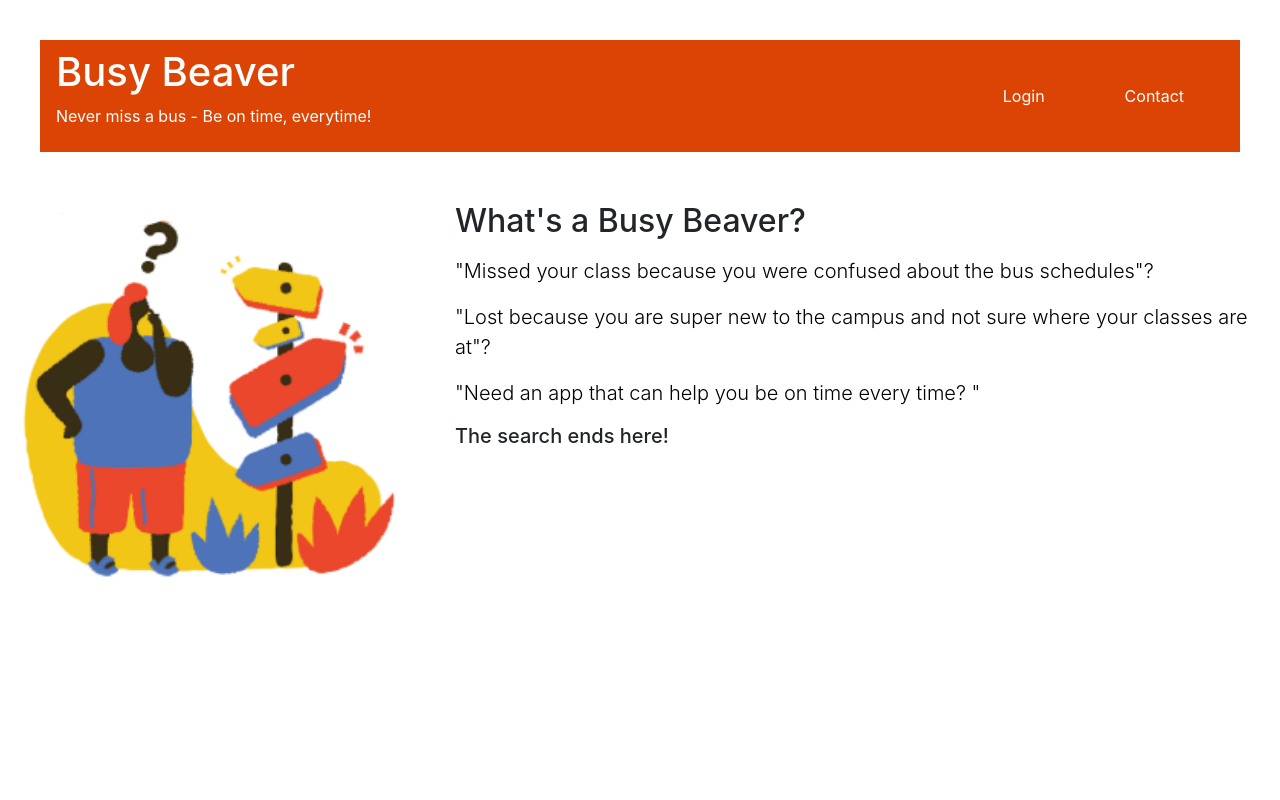
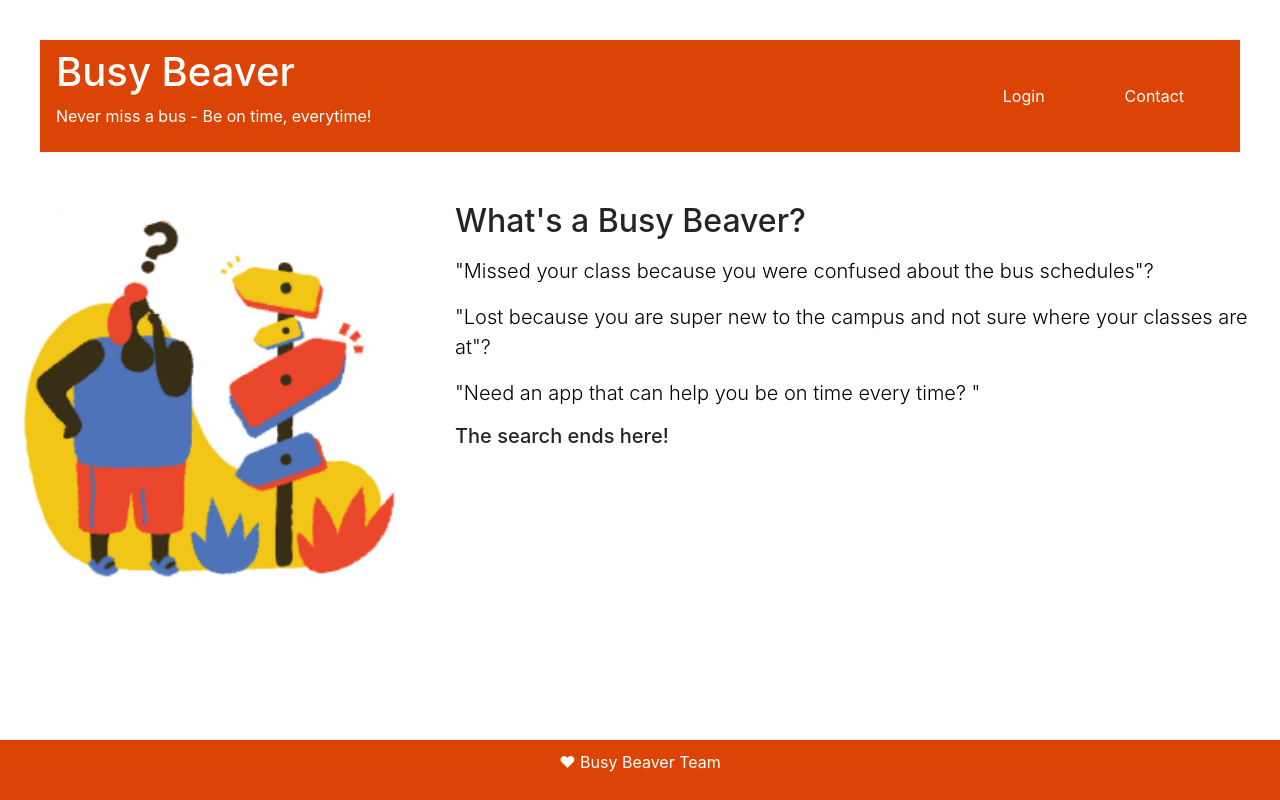
Before and after one commit to rupikad/busy-beaver-project, a Vue app: page /#/ in a window 1280 px wide. Built offline with nearby package versions, Linux system fonts and the light colour scheme; the HTML template or start-up script is replaced by a standard one.

Commit message:
Added footer

```diff
--- a/frontend/src/components/Footer.vue
+++ b/frontend/src/components/Footer.vue
@@ -9,3 +9,21 @@ export default{
     name: 'bbfooter',
 }
 </script>
+
+
+<style scoped>
+
+footer p{
+  color:white;
+
+}
+footer{
+  position: absolute;
+ bottom: 0;
+ width: 100%;
+}
+
+.container-fluid{
+  padding:10px 0px;
+}
+</style>
--- a/frontend/src/components/Main.vue
+++ b/frontend/src/components/Main.vue
@@ -51,6 +51,7 @@
         <p>Lorem ipsum dolor sit amet, consectetur adipiscing elit, sed do eiusmod tempor incididunt ut labore et dolore magna aliqua. Tincidunt augue interdum velit euismod in pellentesque massa. Sed nisi lacus sed viverra tellus in.</p>
       </div>
     </div> -->
+     <bbfooter></bbfooter>
   </div>
 </template>
 
```
